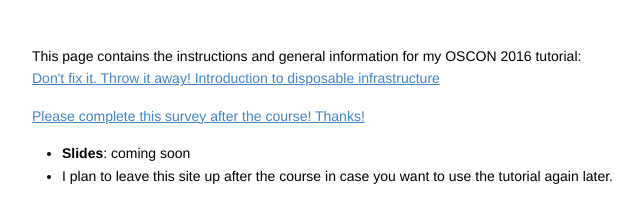
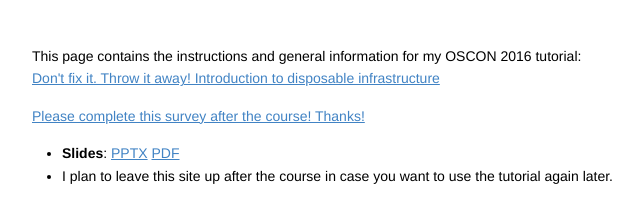
Before and after one commit to cdorros/www, a plain HTML site: page 2016/oscon/index.html in a window 1280 px wide. Shown: the top 204 px of the page, 181-821 px from the left. Drawn offline with Linux system fonts and the light colour scheme.

Commit message:
add link to slides

```diff
--- a/2016/oscon/index.html
+++ b/2016/oscon/index.html
@@ -328,7 +328,7 @@ sup {
 <p><a href="https://www.surveymonkey.com/r/ZKKYJHT">Please complete this survey after the course! Thanks!</a></p>
 
 <ul>
-<li><strong>Slides</strong>: coming soon</li>
+<li><strong>Slides</strong>: <a href="2016-oscon-disposable.pptx">PPTX</a> <a href="2016-oscon-disposable.pdf">PDF</a></li>
 <li>I plan to leave this site up after the course in case you want to use the tutorial again later.</li>
 </ul>
 
```
Also changed, not shown: 1 other file.
